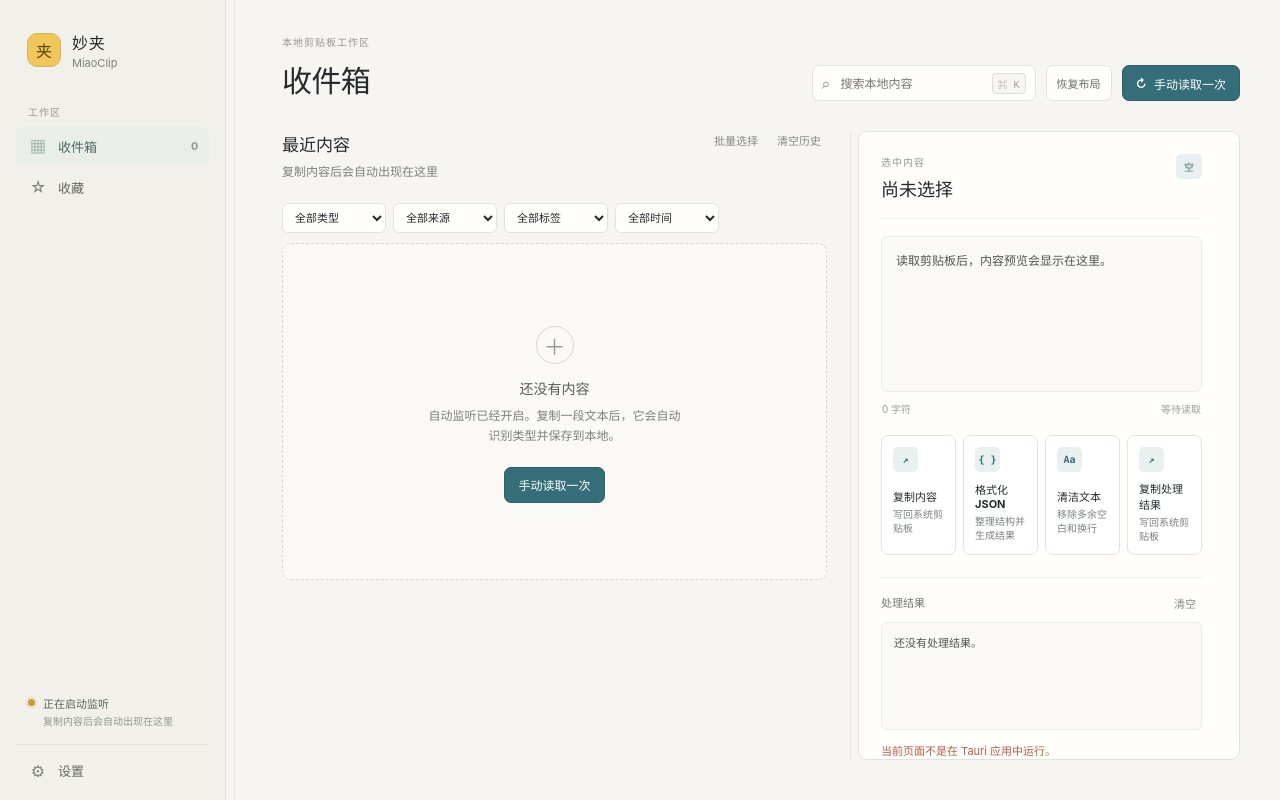
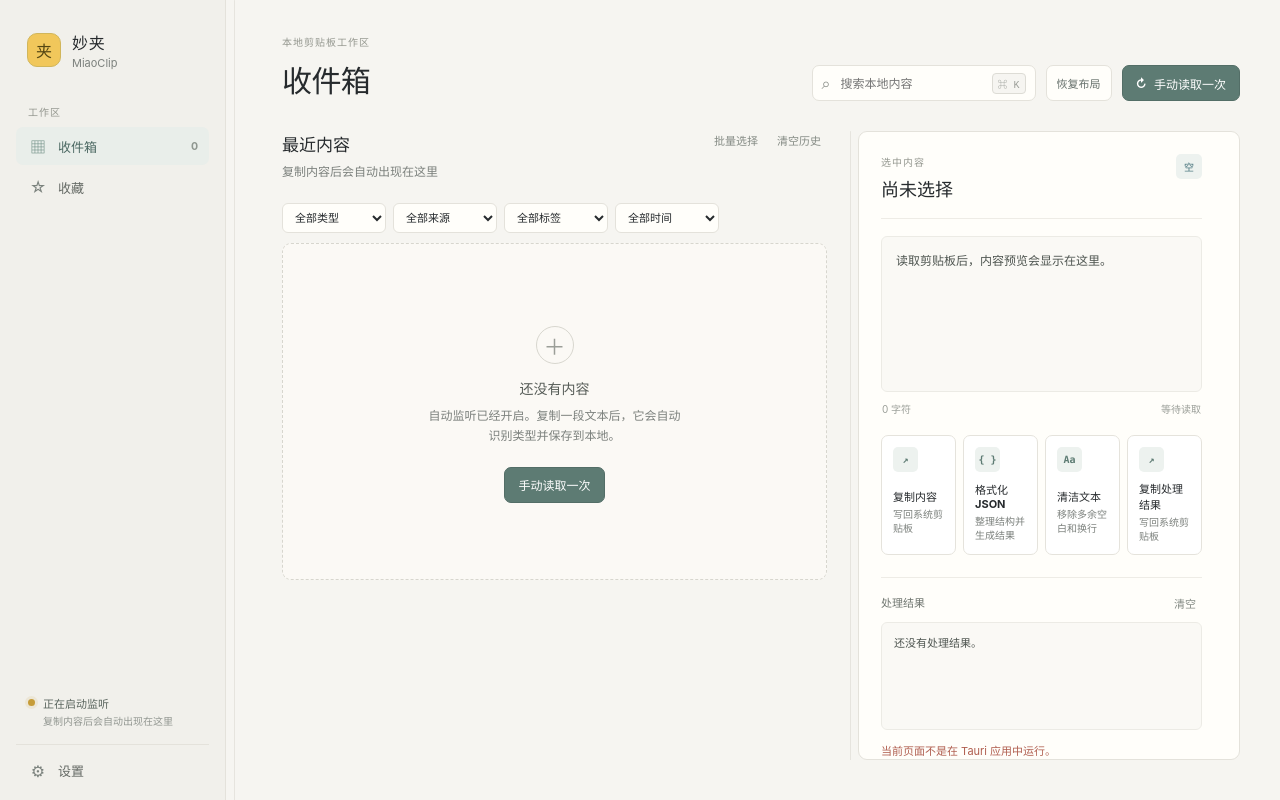
Before and after one commit to strawberry-little-bear/miao-clip, a plain HTML site: page ui/index.html in a window 1280 px wide. Drawn offline with Linux system fonts and the light colour scheme.

Commit message:
style: soften primary accent

```diff
--- a/ui/style.css
+++ b/ui/style.css
@@ -8,8 +8,8 @@
   --muted: #7c817d;
   --line: #e4e2db;
   --paper: #fffefa;
-  --blue: #356d78;
-  --blue-soft: #e8f1ef;
+  --blue: #5d7b73;
+  --blue-soft: #edf2ef;
   --yellow: #f1c75b;
   --sidebar-width: 226px;
   --feed-width: 560px;
@@ -77,8 +77,8 @@ h2 { font-size: 17px; font-weight: 760; }
 .search-box { display: flex; min-width: 0; align-items: center; gap: 8px; width: 224px; height: 36px; padding: 0 9px; border: 1px solid var(--line); border-radius: 7px; color: #8a8e88; background: var(--paper); }
 .search-box input { width: 100%; min-width: 0; border: 0; outline: 0; color: var(--ink); background: transparent; font-size: 12px; }
 .search-box kbd { padding: 2px 5px; border: 1px solid #dddcd5; border-radius: 4px; color: #9b9e98; background: #f6f5f1; font-size: 10px; white-space: nowrap; }
-.read-button, .empty-action { display: inline-flex; align-items: center; gap: 7px; height: 36px; padding: 0 13px; border: 1px solid #2d6069; border-radius: 7px; color: #fff; background: #356d78; font-size: 12px; font-weight: 700; }
-.read-button:hover, .empty-action:hover { background: #2a5c65; }
+.read-button, .empty-action { display: inline-flex; align-items: center; gap: 7px; height: 36px; padding: 0 13px; border: 1px solid #536e67; border-radius: 7px; color: #fff; background: var(--blue); font-size: 12px; font-weight: 700; }
+.read-button:hover, .empty-action:hover { background: #506c65; }
 .layout-reset-button { height: 36px; padding: 0 10px; border: 1px solid var(--line); border-radius: 7px; color: #66706b; background: var(--paper); font-size: 11px; }
 .layout-reset-button:hover { border-color: #b9c2ba; color: #596b5f; background: #f7f8f3; }
 .workspace-grid { display: grid; grid-template-columns: minmax(260px, var(--feed-width)) var(--splitter-size) minmax(260px, 1fr); width: 100%; max-width: none; margin: 0 auto; overflow-anchor: none; }
--- a/ui/toast.css
+++ b/ui/toast.css
@@ -56,6 +56,6 @@ html, body {
 
 .toast-copy { min-width: 0; flex: 1; }
 .toast-heading { display: flex; align-items: center; gap: 8px; color: #6d7771; font-size: 11px; font-weight: 700; }
-.toast-heading span:last-child { color: #356d78; }
+.toast-heading span:last-child { color: #5d7b73; }
 .toast-copy p { margin: 7px 0 0; overflow: hidden; color: #26312d; font-size: 13px; line-height: 1.45; text-overflow: ellipsis; white-space: nowrap; }
 .toast-status { flex: none; width: 7px; height: 7px; border-radius: 50%; background: #5e9d82; box-shadow: 0 0 0 4px rgba(94, 157, 130, 0.12); }
```
